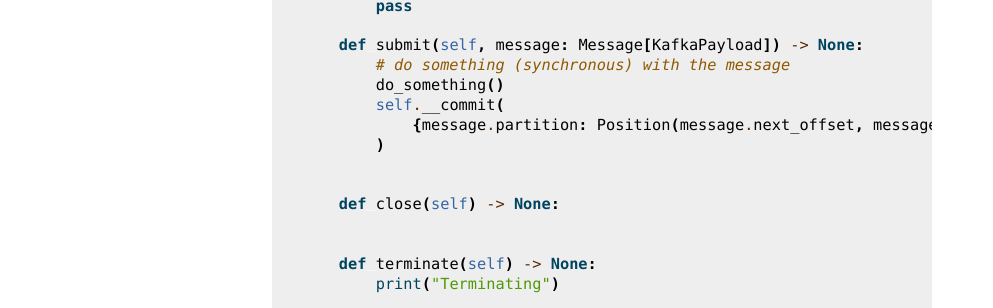
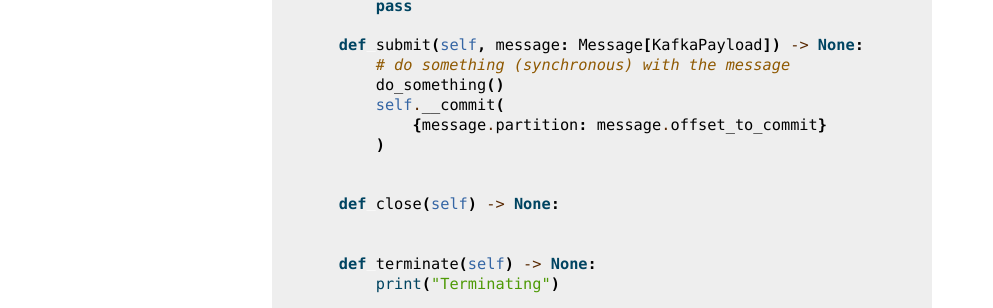
Before and after one commit to getsentry/arroyo, a Sphinx documentation site: the page built from docs/source/offsets.rst, in a window 1280 px wide. Shown: the part 765-1073 px from the top of the page, without its empty margins (148-1141 px from the left). Built offline with Sphinx 7.4.7, drawn with Linux system fonts in a browser that asks for light colours.

```diff
--- a/docs/source/offsets.rst
+++ b/docs/source/offsets.rst
@@ -36,7 +36,7 @@
             # do something (synchronous) with the message
             do_something()
             self.__commit(
-                {message.partition: Position(message.next_offset, message.timestamp)}
+                {message.partition: message.offset_to_commit}
             )
 
 
```
